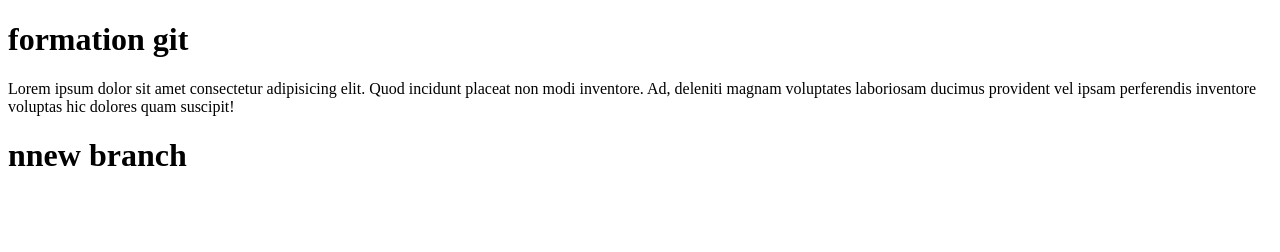
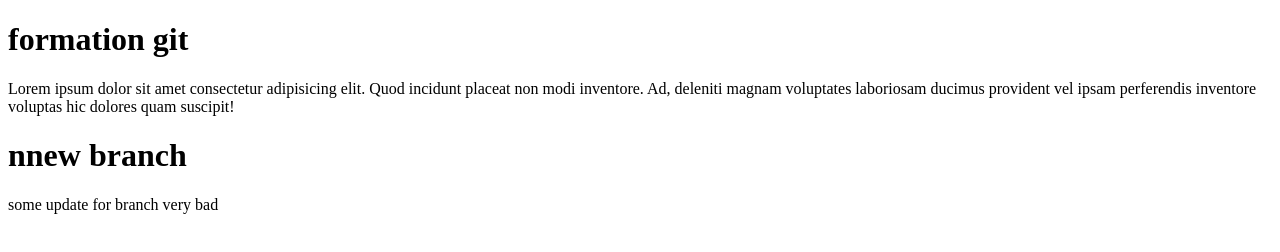
Before and after one commit to aelbahiri/Pratique-de-la-Formation-Git-by-Mohammed-Idbrahim, a plain HTML site: page index.html in a window 1280 px wide. Drawn offline with Linux system fonts and the light colour scheme.

Commit message:
make some changes for brancbh very bad

```diff
--- a/index.html
+++ b/index.html
@@ -9,6 +9,7 @@
     <h1>formation git</h1>
     <p>Lorem ipsum dolor sit amet consectetur adipisicing elit. Quod incidunt placeat non modi inventore. Ad, deleniti magnam voluptates laboriosam ducimus provident vel ipsam perferendis inventore voluptas hic dolores quam suscipit!</p>
 
- <h1>nnew branch</h1>
+ <h1>nnew branch  </h1>
+ <p>some update for branch very bad </p>
 </body>
 </html>
```
